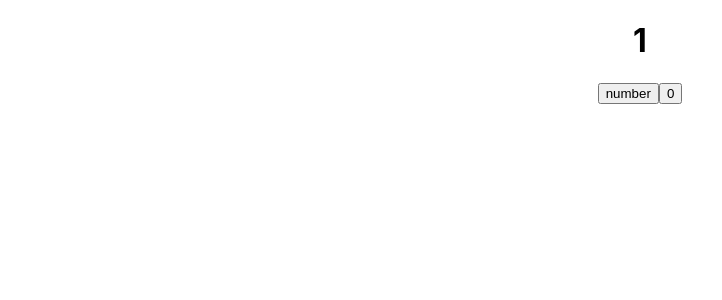
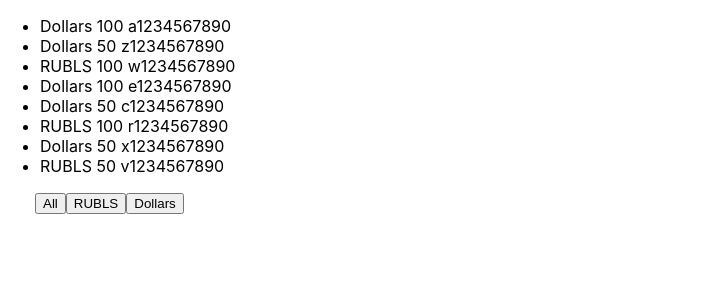
Before and after one commit to Pred1993/Mikrotaski, a React (Create React App) app in the folder mikrotaski/: page / in a window 1280 px wide. Shown: the top 300 px of the page, without its empty margins (0-722 px from the left). Built offline with nearby package versions, Linux system fonts and the light colour scheme.

Commit message:
mikrotaski filter

```diff
--- a/mikrotaski/src/App.tsx
+++ b/mikrotaski/src/App.tsx
@@ -1,6 +1,7 @@
 import React, {useState} from 'react';
 import './App.css';
-import {Button} from "./components/Button";
+import {Newcomponents3} from "./Newcomponents3";
+
 
 function App() {
     // const Button1Foo = (subscriber: string, age: number) => {
@@ -12,25 +13,20 @@ function App() {
     // const Button3Foo = () => {
     //     console.log('I am stupid button')
     // }
-    let [a, setA] = useState(1)
-    const onClickHandler = () => {
-        setA(++a)
-    }
-    const numbing = () => {
-        setA(a = 0)
-    }
+    const [money, setMoney] = useState([
+        {banknots: 'Dollars', value: 100, number: ' a1234567890'},
+        {banknots: 'Dollars', value: 50, number: ' z1234567890'},
+        {banknots: 'RUBLS', value: 100, number: ' w1234567890'},
+        {banknots: 'Dollars', value: 100, number: ' e1234567890'},
+        {banknots: 'Dollars', value: 50, number: ' c1234567890'},
+        {banknots: 'RUBLS', value: 100, number: ' r1234567890'},
+        {banknots: 'Dollars', value: 50, number: ' x1234567890'},
+        {banknots: 'RUBLS', value: 50, number: ' v1234567890'},
+    ])
+
     return (
-        <div className='App'>
-            {/*<Button name={'MyYouTubeChanel-1'} callBack={() => Button1Foo('I am Vasya', 21)}/>*/}
-            {/*<Button name={'MyYouTubeChanel-2'} callBack={() => Button2Foo('I am Ivan')}/>*/}
-            {/*<Button name={'MyYouTubeChanel-3'} callBack={Button3Foo}/>*/}
-            <h1>{a}</h1>
-            <button onClick={onClickHandler}>number</button>
-            <button onClick={numbing}>0</button>
-        </div>
+        <Newcomponents3 arr={money}/>
     )
-
 }
 
-
 export default App
--- /dev/null
+++ b/mikrotaski/src/Newcomponents3.tsx
@@ -0,0 +1,52 @@
+import './App.css';
+import React, {useState} from 'react';
+
+type moneyType = {
+    banknots: string,
+    value: number,
+    number: string
+}
+type FilterType = 'All' | 'RUBLS' | 'Dollars'
+type Newcomponents3PropsType = {
+    arr: Array<moneyType>
+}
+export const Newcomponents3 = (props: Newcomponents3PropsType) => {
+    const [filter, setFilter] = useState<FilterType>('All')
+    let currentMoney = props.arr
+    if (filter === 'RUBLS') {
+        currentMoney = props.arr.filter((filteredMoney, index) => filteredMoney.banknots === 'RUBLS')
+    } else if (filter === 'Dollars') {
+        currentMoney = props.arr.filter((filteredMoney, index) => filteredMoney.banknots === 'Dollars')
+    } else {
+        currentMoney = props.arr.filter((filteredMoney, index) => filteredMoney.banknots)
+    }
+    const onClickFilterHandler = (nameButton: FilterType) => {
+        setFilter(nameButton)
+    }
+    return (
+        <>
+            <ul>
+                {currentMoney.map((ObjektFromMoneyArr, index) => {
+                        return (
+                            <li key={index}>
+                                <span> {ObjektFromMoneyArr.banknots}</span>
+                                <span> {ObjektFromMoneyArr.value}</span>
+                                <span> {ObjektFromMoneyArr.number}</span>
+                            </li>
+                        )
+                    }
+                )}
+                {/*<div className='App'>*/}
+                {/*    <Button name={'MyYouTubeChanel-1'} callBack={() => Button1Foo('I am Vasya', 21)}/>*/}
+                {/*    <Button name={'MyYouTubeChanel-2'} callBack={() => Button2Foo('I am Ivan')}/>*/}
+                {/*    <Button name={'MyYouTubeChanel-3'} callBack={Button3Foo}/>*/}
+                {/*</div>*/}
+            </ul>
+            <div style={{marginLeft: '35px'}}>
+                <button onClick={() => onClickFilterHandler('All')}>All</button>
+                <button onClick={() => onClickFilterHandler('RUBLS')}>RUBLS</button>
+                <button onClick={() => onClickFilterHandler('Dollars')}>Dollars</button>
+            </div>
+        </>
+    );
+};
```
